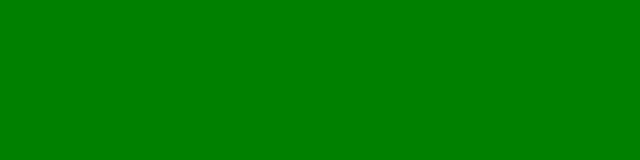
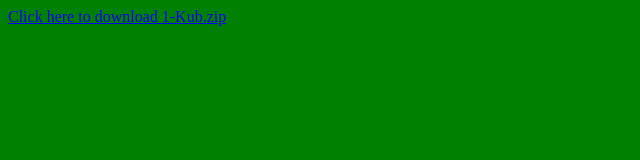
Before and after one commit to yuran1978/yuran1978.github.io, a plain HTML site: page index.html in a window 1280 px wide. Shown: the whole page, without its empty margins (0-640 px from the left). Drawn offline with Linux system fonts and the light colour scheme.

Commit message:
Update index.html

```diff
--- a/index.html
+++ b/index.html
@@ -2,5 +2,6 @@
 <head>
 </head>
 <body style="background-color:green;">
+  <a href="1-kub.zip">Click here to download 1-Kub.zip</a>
 </body>
 </html>
```
